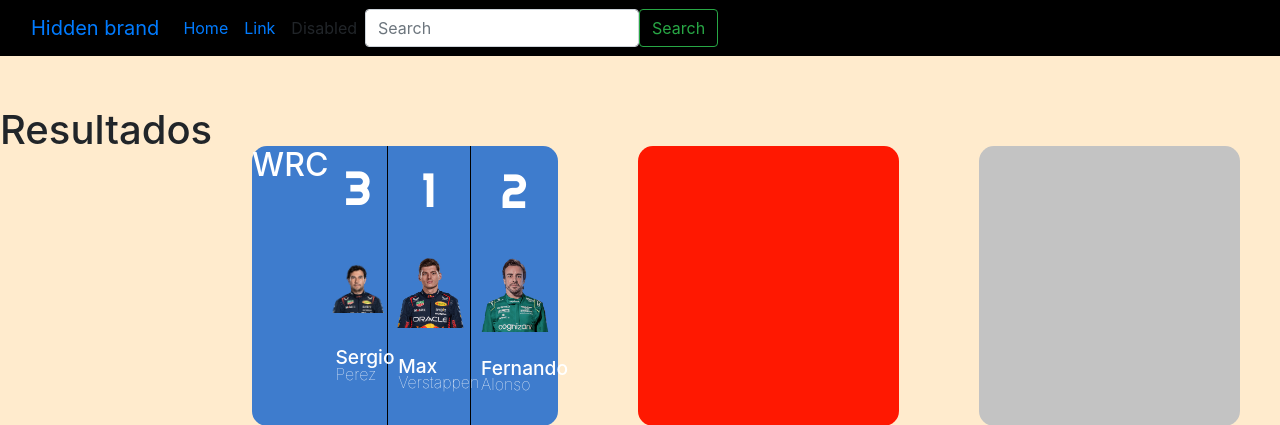
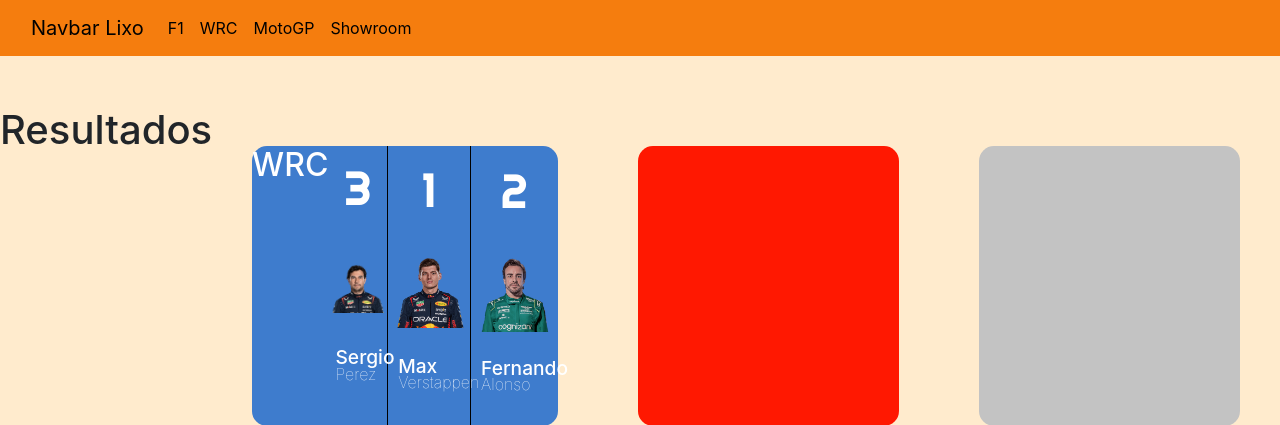
Before and after one commit to patolas01/dwm, a PHP site: page / in a window 1280 px wide. Shown: the top 425 px of the page. Run offline with PHP 8.4, Linux system fonts and the light colour scheme; some libraries are stand-ins or nearby versions.

Commit message:
navbar semi working

```diff
--- a/RaceSphere-v1.0/css/main.css
+++ b/RaceSphere-v1.0/css/main.css
@@ -7,5 +7,9 @@
 }
 
 nav{
-    background-color: black;
+    background-color: rgb(245, 125, 14);
+    color: black;
 }
+nav a{
+    color: black;
+}
--- a/RaceSphere-v1.0/navbar.php
+++ b/RaceSphere-v1.0/navbar.php
@@ -5,22 +5,21 @@
             <span class="navbar-toggler-icon"></span>
         </button>
         <div class="collapse navbar-collapse" id="navbarTogglerDemo01">
-            <a class="navbar-brand" href="#">Hidden brand</a>
+            <a class="navbar-brand" href="index.php">Navbar Lixo</a>
             <ul class="navbar-nav me-auto mb-2 mb-lg-0">
                 <li class="nav-item">
-                    <a class="nav-link active" aria-current="page" href="#">Home</a>
+                    <a class="nav-link" href="f1-index.php">F1</a>
                 </li>
                 <li class="nav-item">
-                    <a class="nav-link" href="#">Link</a>
+                    <a class="nav-link" href="rally-index.php">WRC</a>
                 </li>
                 <li class="nav-item">
-                    <a class="nav-link disabled">Disabled</a>
+                    <a class="nav-link" href="motogp-index.php">MotoGP</a>
+                </li>
+                <li class="nav-item">
+                    <a class="nav-link disabled">Showroom</a>
                 </li>
             </ul>
-            <form class="d-flex" role="search">
-                <input class="form-control me-2" type="search" placeholder="Search" aria-label="Search">
-                <button class="btn btn-outline-success" type="submit">Search</button>
-            </form>
         </div>
     </div>
 </nav>
```
